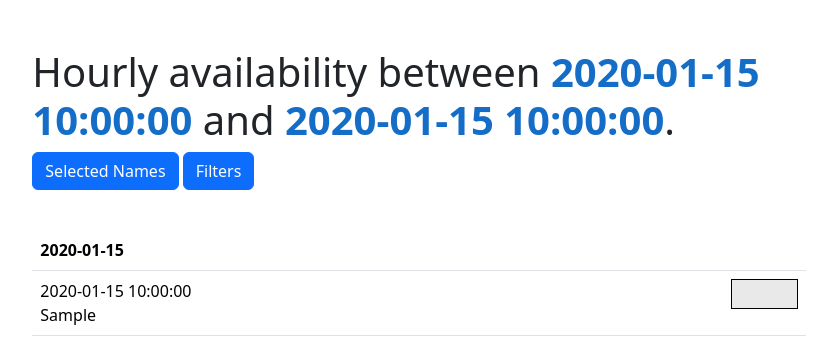
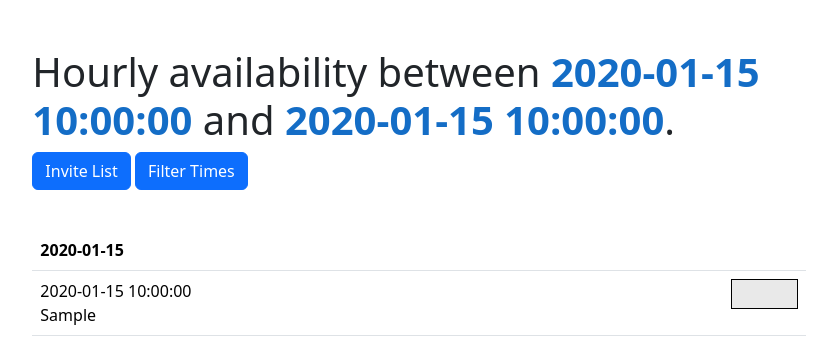
Before and after one commit to tylerfong229/residents-doing-things-flask, a Flask app: template templates/hourly_availability.html in a window 1280 px wide. Shown: the top 342 px of the page, without its empty margins (221-1058 px from the left). Run offline with Flask 3, Linux system fonts and the light colour scheme; the template is opened without the code that fills it: most values are stand-ins (such as "Sample title", 1, 10 or a date in 2020).

Commit message:
update copy

```diff
--- a/templates/hourly_availability.html
+++ b/templates/hourly_availability.html
@@ -11,11 +11,11 @@
         <p>
             <a class="btn btn-primary" data-bs-toggle="collapse" href="#collapseSelectedNames" role="button"
                 aria-expanded="false" aria-controls="collapseSelectedNames">
-                Selected Names
+                Invite List
             </a>
             <button class="btn btn-primary" type="button" data-bs-toggle="collapse" data-bs-target="#collapseFilters"
                 aria-expanded="false" aria-controls="collapseFilters">
-                Filters
+                Filter Times
             </button>
         </p>
         <div class="collapse" id="collapseSelectedNames">
@@ -28,7 +28,8 @@
                     {% endfor %}
 
                 </table>
-                <p class="fw-lighter">* No hours entered in Amion during the selected dates</p>
+                <p class="fw-lighter">* This user has no scheduled shifts in Amion, which could mean this user is 1) on
+                    vacation (yay!) or 2) on an elective.</p>
             </div>
         </div>
         <div class="collapse" id="collapseFilters">
```
